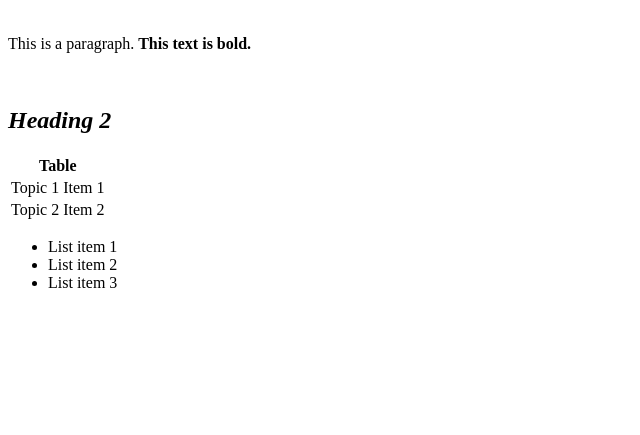
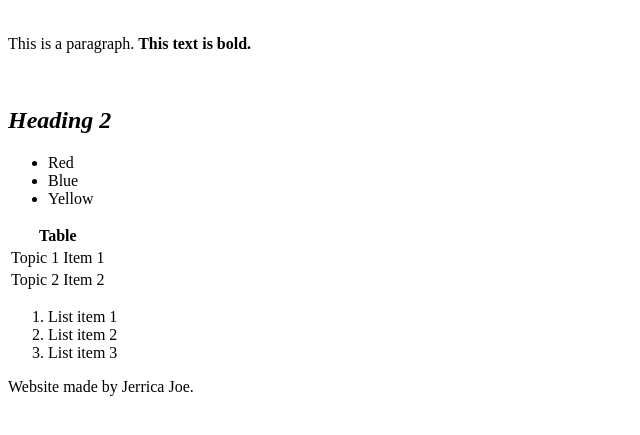
Before and after one commit to jerrica-mj/Website, a plain HTML site: page index.html in a window 1280 px wide. Shown: the part 79-514 px from the top of the page, without its empty margins (0-640 px from the left). Drawn offline with Linux system fonts and the light colour scheme.

Commit message:
Update index.html

```diff
--- a/index.html
+++ b/index.html
@@ -7,6 +7,7 @@
 </head>
 <!--Body-->
 <body>
+  <header>
     <!--Heading 1-->
     <h1>Heading 1</h1>
     <br>
@@ -15,6 +16,14 @@
       <br>
       <!--Heading 2-->
     <h2><i>Heading 2</i></h2>
+  </header>
+  <section>
+    <!--Adding an Unordered List-->
+    <ul>
+      <li>Red</li>
+      <li>Blue</li>
+      <li>Yellow</li>
+    </ul>
     <!--Adding a Table-->
     <table>
       <tr>
@@ -29,10 +38,19 @@
         <td>Item 2</td>
       </tr>
     </table>
-  <!--Adding an Unordered List-->
-  <ul>
+  </section>
+  <section>
+    <!--Adding an Ordered List-->
+    <ol>
       <li>List item 1</li>
       <li>List item 2</li>
       <li>List item 3</li>
+    </ol>
+  </section>
+  <section>
+  </section>
+  <footer>
+    <p>Website made by Jerrica Joe.</p>
+  </footer>
 </body>
 </html>
```
Lines whose indentation alone changed are shown as unchanged.
